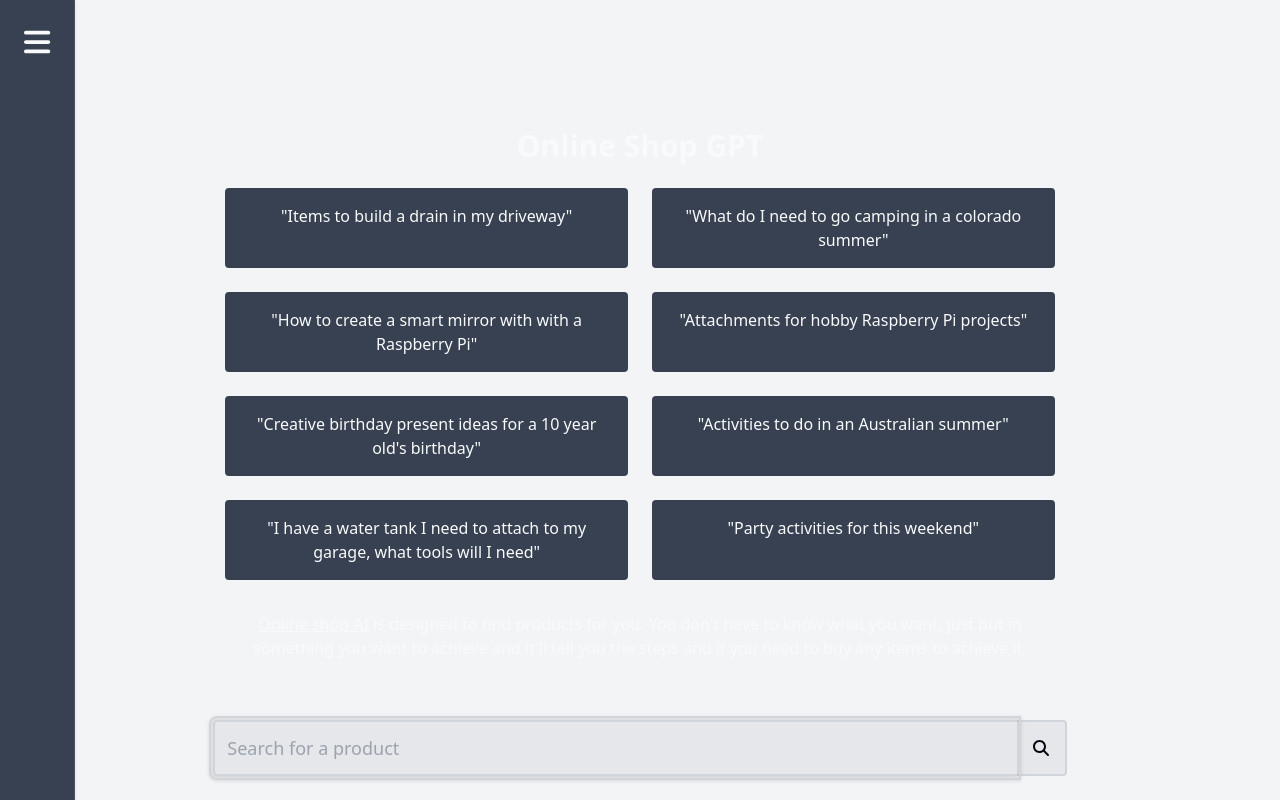
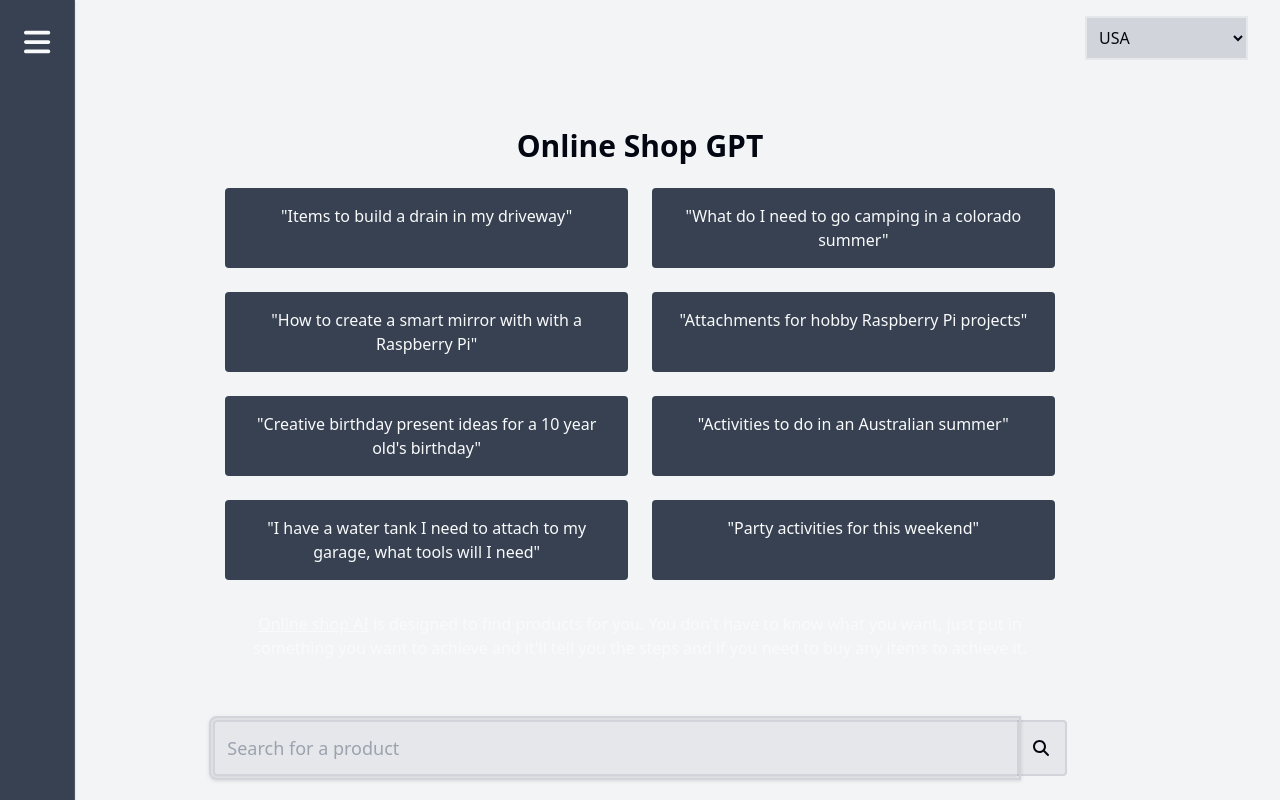
Before and after one commit to hudson-newey/shopping-ai-client, an Angular app: page / in a window 1280 px wide. Built offline with nearby package versions, Linux system fonts and the light colour scheme.

Commit message:
added country picker for localised results

```diff
--- a/src/app/app.component.html
+++ b/src/app/app.component.html
@@ -1,2 +1,3 @@
 <ais-chat-history></ais-chat-history>
 <ais-chat class="h-screen flex items-center justify-center bg-gray-100 dark:bg-gray-800"></ais-chat>
+<ais-country-picker></ais-country-picker>
--- /dev/null
+++ b/src/app/app.component.scss
@@ -0,0 +1,5 @@
+ais-country-picker {
+  position: absolute;
+  right: 2em;
+  top: 1em;
+}
--- a/src/app/app.component.ts
+++ b/src/app/app.component.ts
@@ -4,6 +4,7 @@ import { faCoffee } from "@fortawesome/free-solid-svg-icons";
 @Component({
   selector: "app-root",
   templateUrl: "./app.component.html",
+  styleUrls: ["./app.component.scss"],
 })
 export class AppComponent {
   public constructor() {}
--- a/src/app/app.module.ts
+++ b/src/app/app.module.ts
@@ -26,6 +26,7 @@ import { ServiceWorkerModule } from "@angular/service-worker";
 import { faReddit, faTwitter } from "@fortawesome/free-brands-svg-icons";
 import { HttpClientModule } from "@angular/common/http";
 import { ShareMenuComponent } from "./components/share-menu/share-menu.component";
+import { CountryPickerComponent } from "./components/country-picker/country-picker.component";
 
 @NgModule({
   declarations: [
@@ -36,6 +37,7 @@ import { ShareMenuComponent } from "./components/share-menu/share-menu.component
     SavedChatComponent,
     ExamplesComponent,
     ShareMenuComponent,
+    CountryPickerComponent,
   ],
   imports: [
     BrowserModule,
--- a/src/app/components/chat-message/chat-message.component.ts
+++ b/src/app/components/chat-message/chat-message.component.ts
@@ -1,5 +1,6 @@
 import { AfterViewInit, Component, Input } from "@angular/core";
 import { DomSanitizer, SafeHtml } from "@angular/platform-browser";
+import { ActivatedRoute, Params } from "@angular/router";
 
 export interface ChatMessage {
   name: string;
@@ -19,7 +20,10 @@ export interface ApiChatMessage {
   styleUrls: ["./chat-message.component.scss"],
 })
 export class ChatMessageComponent {
-  public constructor(private sanitizer: DomSanitizer) {}
+  public constructor(
+    private sanitizer: DomSanitizer,
+    private route: ActivatedRoute
+  ) {}
 
   @Input() public message: ChatMessage = {
     name: "Anonymous",
@@ -82,7 +86,7 @@ export class ChatMessageComponent {
         resultText,
         `<a href="${this.createAmazonUrl(
           resultText
-        )}" class="text-blue-300" target="_blank">${resultText}</a>`
+        )}" class="text-blue-600 dark:text-blue-300" target="_blank">${resultText}</a>`
       );
     });
 
@@ -96,9 +100,12 @@ export class ChatMessageComponent {
   }
 
   protected createAmazonSearchUrl(searchTerm: string): string {
+    // since each country has its own amazon sub domain, we should append the users country to the domain
+    const countryExtension = this.route.snapshot.queryParams["country"] || ".com";
+
     searchTerm = searchTerm.replaceAll('"', "");
     searchTerm = searchTerm.replaceAll(" ", "%20");
-    return `https://www.amazon.com/s?k=${searchTerm}&tag=shoppingas09c-20&linkCode=ur2&linkId=13298757f791956381bc4bf80afbb588&camp=1789&creative=9325`;
+    return `https://www.amazon${countryExtension}/s?k=${searchTerm}&tag=shoppingas09c-20&linkCode=ur2&linkId=13298757f791956381bc4bf80afbb588&camp=1789&creative=9325`;
   }
 
   protected createAmazonUrl(productName: string): string {
--- /dev/null
+++ b/src/app/components/country-picker/country-picker.component.html
@@ -0,0 +1,9 @@
+<select
+  (change)="updateCountry()"
+  [(ngModel)]="countryCode"
+  class="bg-gray-300 dark:bg-gray-600 p-2 text-gray-950 dark:text-gray-50 border-2 border-gray-200 dark:border-gray-700"
+>
+  <option value=".com" selected>USA</option>
+  <option value=".com.au">Australia</option>
+  <option value=".co.uk">United Kingdom</option>
+</select>
--- /dev/null
+++ b/src/app/components/country-picker/country-picker.component.ts
@@ -0,0 +1,32 @@
+import { Component, OnChanges, OnInit, SimpleChanges } from "@angular/core";
+import { ActivatedRoute, Params, Router } from "@angular/router";
+
+@Component({
+  selector: "ais-country-picker",
+  templateUrl: "./country-picker.component.html",
+})
+export class CountryPickerComponent implements OnInit {
+  public constructor(private route: ActivatedRoute, private router: Router) {}
+
+  protected countryCode: string = ".com";
+
+  public ngOnInit(): void {
+    this.route.queryParams.subscribe((queryParams: Params) => {
+      this.countryCode = queryParams["country"] ?? ".com";
+    });
+  }
+
+  protected updateCountry(): void {
+    const currentQueryParams = this.route.snapshot.queryParams;
+
+    const queryParams: Params = {
+      country: this.countryCode,
+      q: currentQueryParams["q"]
+    };
+    console.log(queryParams);
+    this.router.navigate([], {
+      relativeTo: this.route,
+      queryParams: queryParams,
+    });
+  }
+}
--- a/src/app/components/examples/examples.component.html
+++ b/src/app/components/examples/examples.component.html
@@ -1,4 +1,4 @@
-<h1 class="text-3xl text-center mt-32 text-gray-50 font-bold">
+<h1 class="text-3xl text-center mt-32 text-gray-950 dark:text-gray-50 font-bold">
   {{ brandName }}
 </h1>
 
```
Also changed, not shown: 1 other file (tests, documents, lock files or other folders).
